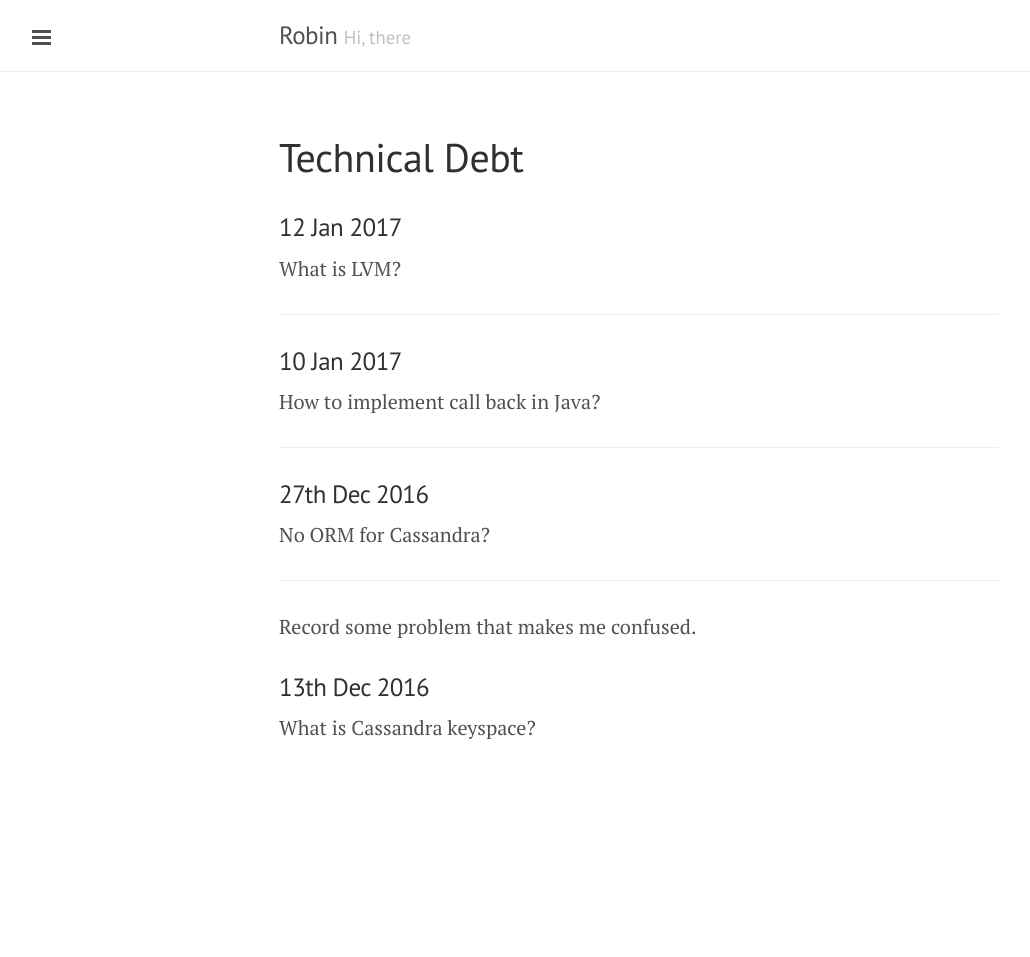
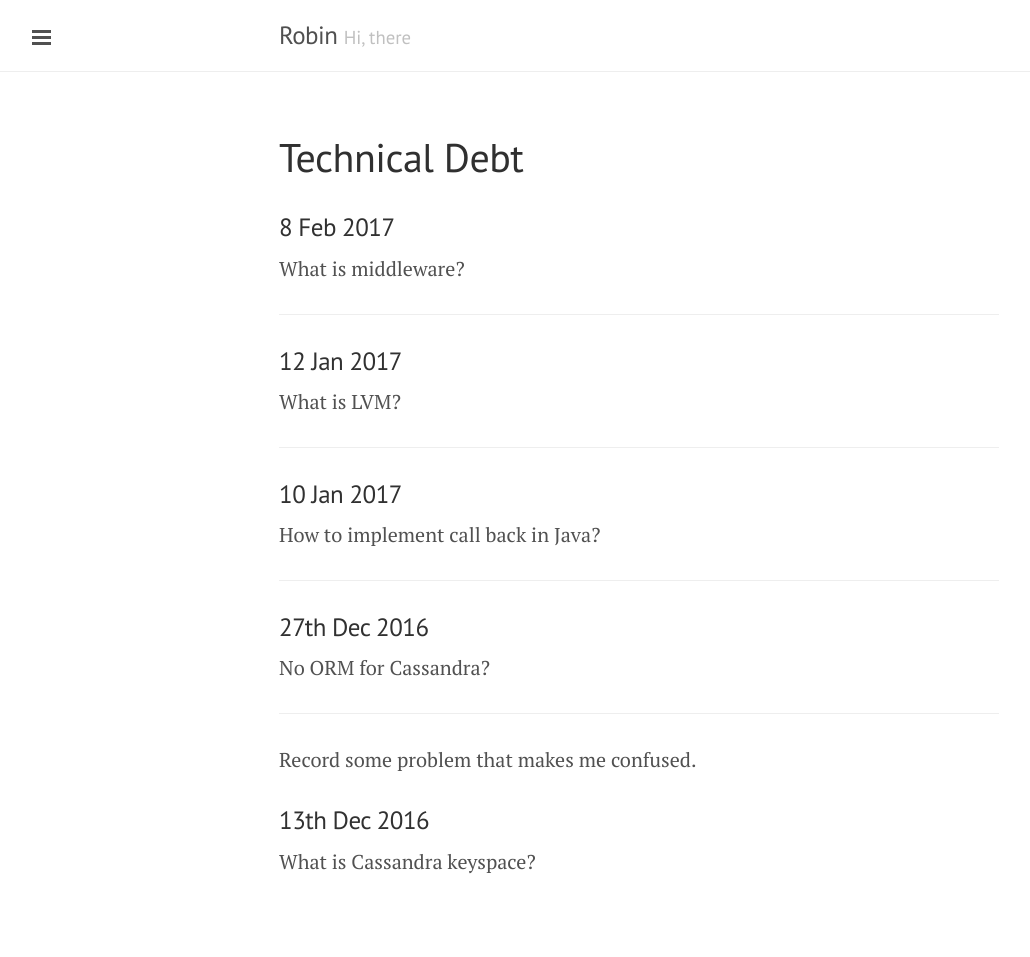
Before and after one commit to RobinGG/RobinGG.github.io, a Jekyll site: the page built from technicalDebt/index.md, in a window 1280 px wide. Shown: the whole page, without its empty margins (1-1031 px from the left). Built offline with Jekyll 4.4.1, drawn with Linux system fonts in a browser that asks for light colours; before the commit the page ends 900 px from its top, so only the background shows below that.

Commit message:
technical Debt on Feb 8th

```diff
--- a/technicalDebt/index.md
+++ b/technicalDebt/index.md
@@ -2,6 +2,13 @@
 layout: page
 title: Technical Debt
 ---
+
+### 8 Feb 2017
+
+What is middleware?
+
+---
+
 ### 12 Jan 2017
 
 What is LVM?
```
